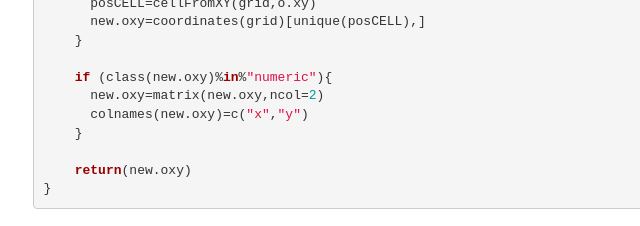
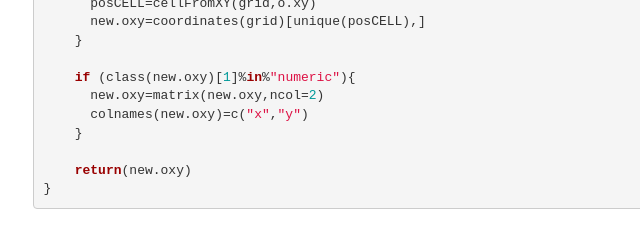
Before and after one commit to 8Ginette8/GEB_wsl.ebc, a plain HTML site: page index.html in a window 1280 px wide. Shown: the part 1392-1618 px from the top of the page, 152-792 px from the left. Drawn offline with nearby package versions, Linux system fonts and the light colour scheme; some packages are replaced by stand-ins of ours.

Commit message:
Update index.html

```diff
--- a/index.html
+++ b/index.html
@@ -233,7 +233,7 @@ wsl.obs.filter=function(o.xy,a.xy=NULL,grid)
       new.oxy=coordinates(grid)[unique(posCELL),]
     }
 
-    if (class(new.oxy)%in%&quot;numeric&quot;){
+    if (class(new.oxy)[1]%in%&quot;numeric&quot;){
       new.oxy=matrix(new.oxy,ncol=2)
       colnames(new.oxy)=c(&quot;x&quot;,&quot;y&quot;)
     }
```
